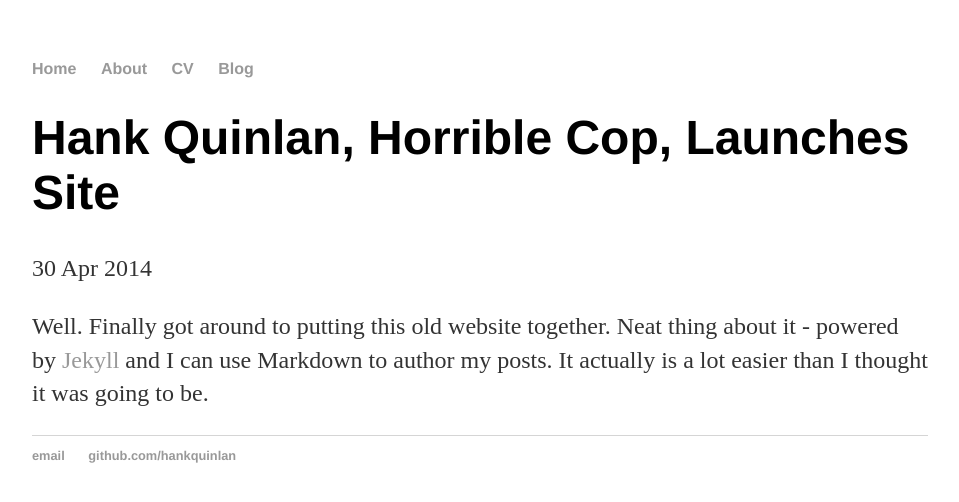
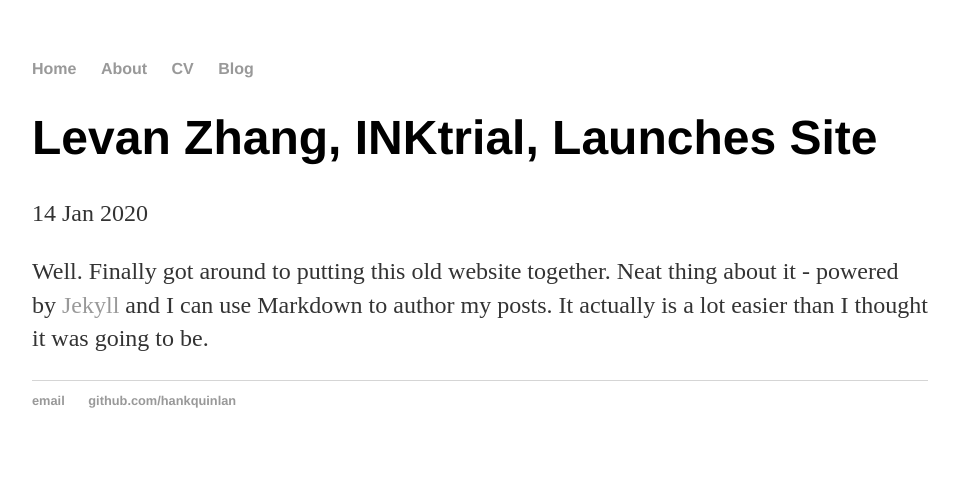
Before and after one commit to INKtrail/inktrail.github.io, a Jekyll site: the page built from _posts/2014-04-30-hank-quinlan-site-launched.md, in a window 1280 px wide. Shown: the top 502 px of the page, without its empty margins (160-1119 px from the left). Built offline with Jekyll 4.4.1, drawn with Linux system fonts in a browser that asks for light colours.

Commit message:
Update 2014-04-30-hank-quinlan-site-launched.md

```diff
--- a/_posts/2014-04-30-hank-quinlan-site-launched.md
+++ b/_posts/2014-04-30-hank-quinlan-site-launched.md
@@ -1,7 +1,7 @@
 ---
 layout: post
-title: "Hank Quinlan, Horrible Cop, Launches Site"
-date: 2014-04-30
+title: "Levan Zhang, INKtrial, Launches Site"
+date: 2020-01-14
 ---
 
 Well. Finally got around to putting this old website together. Neat thing about it - powered by [Jekyll](http://jekyllrb.com) and I can use Markdown to author my posts. It actually is a lot easier than I thought it was going to be.
```
